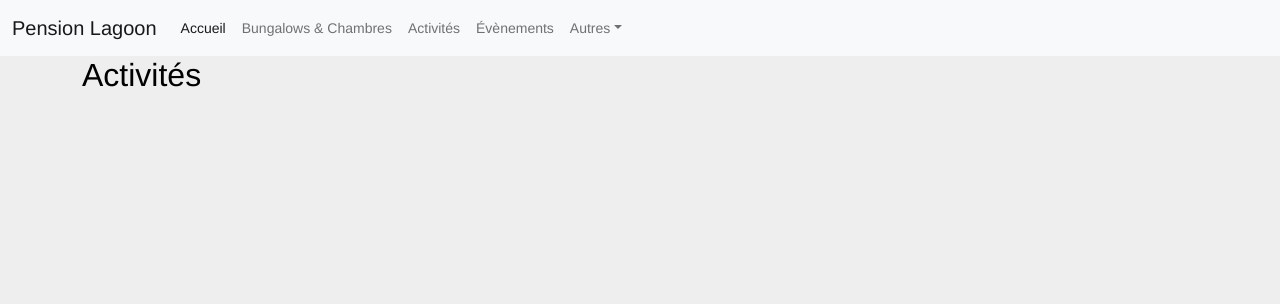
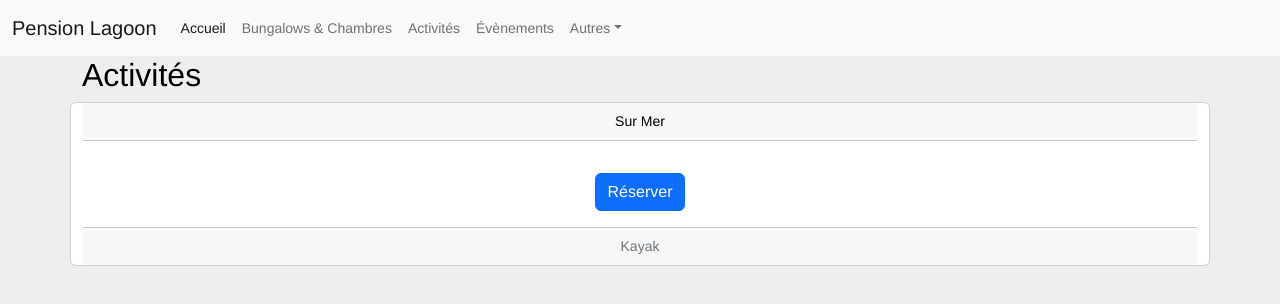
Before and after one commit to LEX-ONE7/Pension-Lagoon-2, a React (Create React App) app: page /activites in a window 1280 px wide. Shown: the top 304 px of the page. Built offline with nearby package versions, Linux system fonts and the light colour scheme.

Commit message:
1 file modified

```diff
--- a/components/activities/BoxActivities.tsx
+++ b/components/activities/BoxActivities.tsx
@@ -3,7 +3,19 @@ const BoxActivities = () => (
   <div className="container">
     <div className="row">
       <h2>Activités</h2>
+      <div className="card text-center">
+        <div className="card-header">Sur Mer</div>
+        <div className="card-body">
+          <h5 className="card-title"></h5>
+          <p className="card-text">
 
+          </p>
+          <a href="#" className="btn btn-primary">
+            Réserver
+          </a>
+        </div>
+        <div className="card-footer text-muted">Kayak</div>
+      </div>
     </div>
   </div>
 );
```
